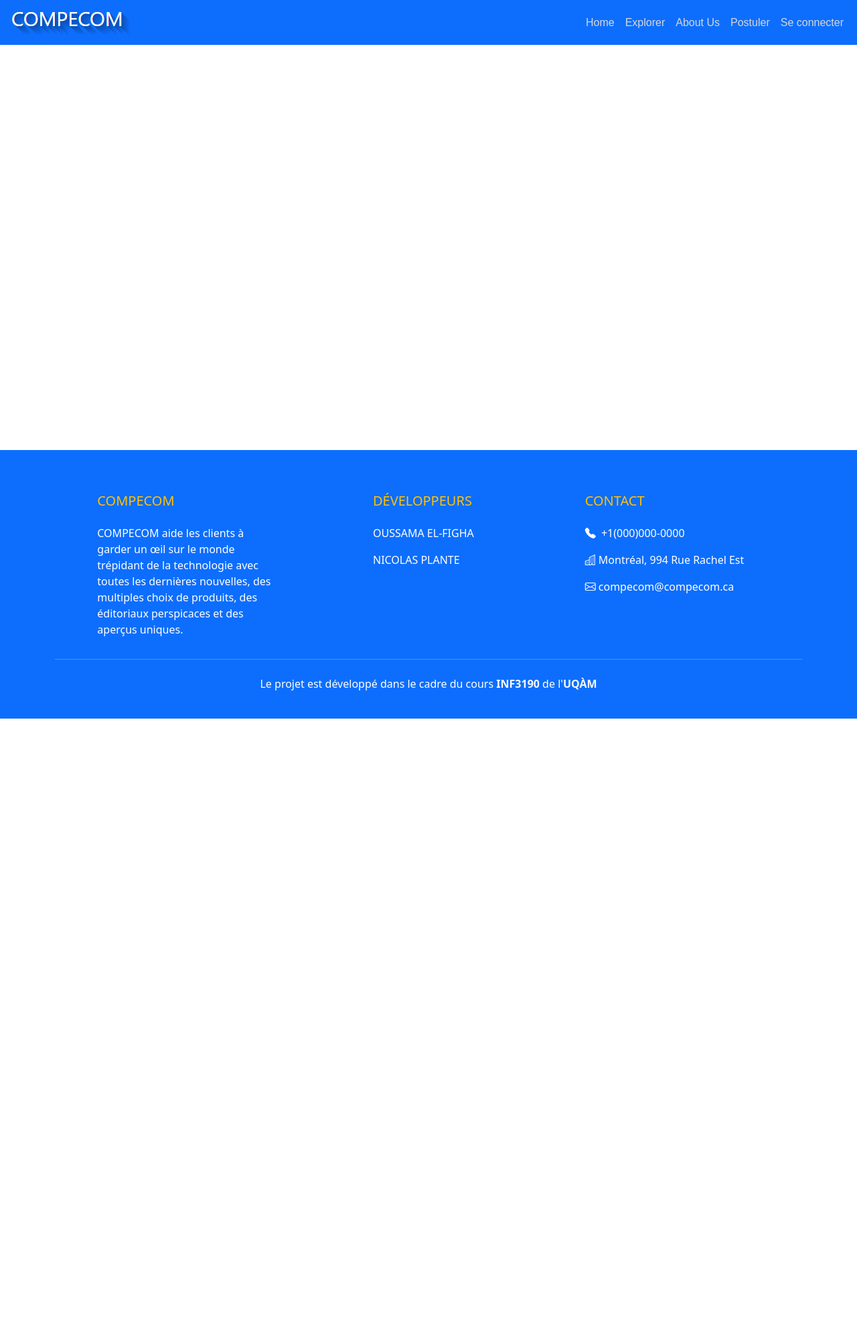
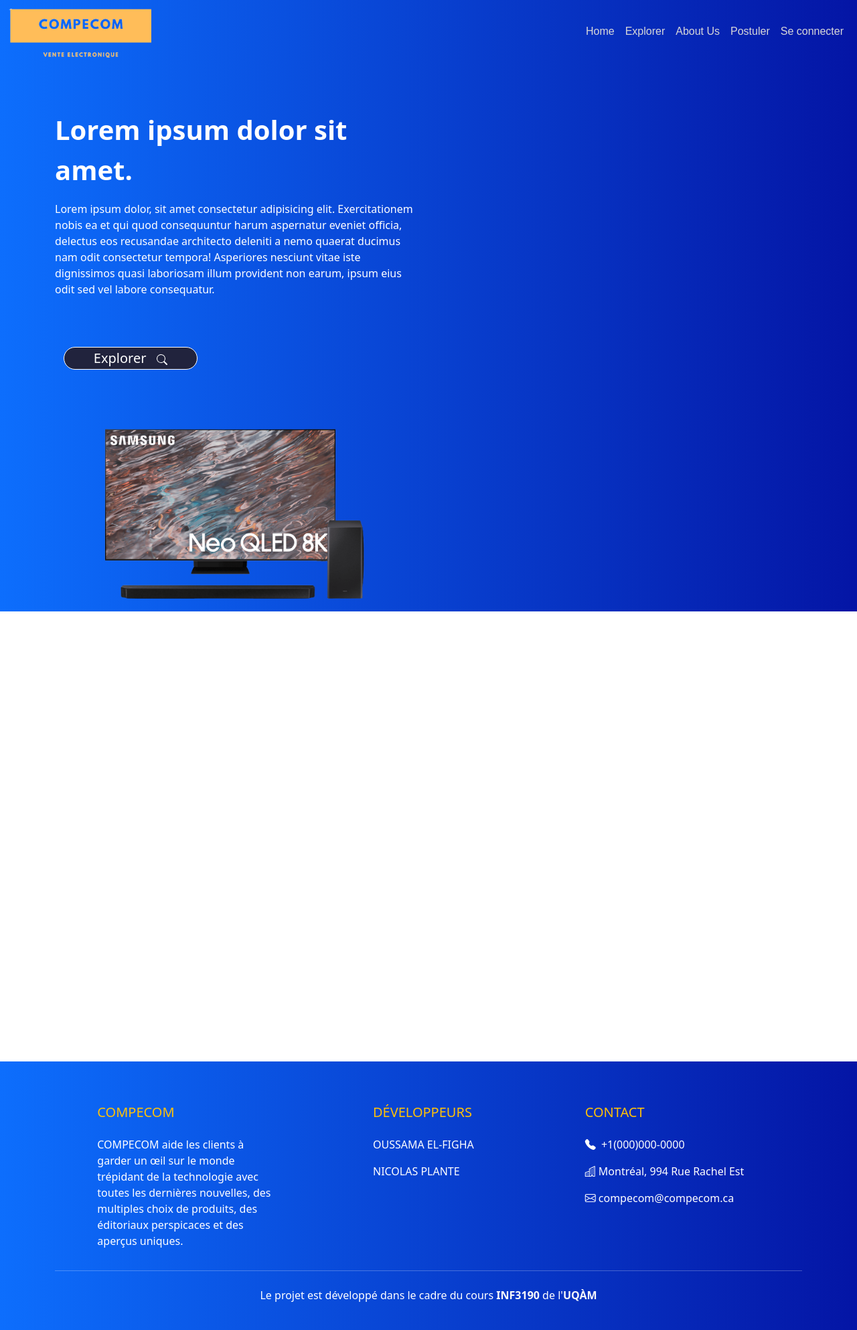
Before and after one commit to oussamaelfig/Angular_Store, a PHP site: page / in a window 1280 px wide. Shown: the whole page at 67% size. Before the commit the page ends 1073 px from the top, so only its background shows below. Run offline with PHP 8.4, Linux system fonts and the light colour scheme; some libraries are stand-ins or nearby versions.

Commit message:
changer couleurs de navbar et footer + ajout de button explore

```diff
--- a/CSS/style.css
+++ b/CSS/style.css
@@ -1,5 +1,16 @@
-.navbar a {
+.navbar li a {
   font-family: "Poppins", sans-serif !important;
+  font-weight: 500;
+  float: right;
+  text-align: left;
+}
+
+#logo-site {
+  width: 70%;
+}
+
+.navbar {
+  background-image: linear-gradient(to right, #0d6efd, rgb(4, 21, 165));
 }
 
 .nav-link {
@@ -31,7 +42,94 @@
   border-color: #dbe0e7;
   background-color: transparent;
   border-radius: 0.25rem;
+  outline: none !important;
 }
 .navbar-light .navbar-toggler {
   color: #dbe0e7 !important;
 }
+
+/*button explore*/
+#explore {
+  top: 50%;
+  left: 50%;
+  transform: translate(-50%, -50%);
+}
+
+#explore {
+  background-color: rgb(33, 35, 61);
+  color: white;
+  width: 200px;
+  height: auto;
+  border: 1px solid white;
+  font-size: 20px;
+  border-radius: 100px;
+  transition: 0.6s;
+  overflow: hidden;
+  position: relative;
+}
+
+#explore:focus {
+  outline: none;
+}
+
+#explore:before {
+  content: "";
+  display: block;
+  position: relative;
+  background-color: #c2c6cc;
+  width: 60px;
+  height: 100%;
+  left: 0;
+  right: 0;
+  opacity: 0.5s;
+  filter: blur(30px);
+  transform: translateX(-130px) skewX(-15deg);
+}
+
+#explore:after {
+  content: "";
+  display: block;
+  position: relative;
+  background-color: #b4d2da;
+  width: 30px;
+  height: 100%;
+  left: 30px;
+  top: 0;
+  opacity: 0;
+  filter: blur(30px);
+  transform: translate(-100px) scaleX(-15deg);
+}
+
+#explore:hover {
+  background: #b4d2da;
+  cursor: pointer;
+}
+
+#explore:hover:before {
+  transform: translateX(300px) skewX(-15deg);
+  opacity: 0.6;
+  transition: 0.7s;
+}
+
+#explore:hover::after {
+  transform: translateX(300px) skewX(-15deg);
+  opacity: 0.1;
+  transition: 0.7s;
+}
+
+/*footer*/
+footer {
+  background-image: linear-gradient(to right, #0d6efd, rgb(4, 21, 165));
+}
+/*banner*/
+#banner {
+  background-image: linear-gradient(to right, #0d6efd, rgb(4, 21, 165));
+  color: white;
+  padding-top: 5%;
+}
+
+.promo-title {
+  font-size: 40px;
+  font-weight: 600;
+  margin-top: 100px;
+}
--- a/index.html
+++ b/index.html
@@ -5,6 +5,7 @@
     <meta http-equiv="X-UA-Compatible" content="IE=edge" />
     <meta name="viewport" content="width=device-width, initial-scale=1.0" />
     <title>COMPECOM</title>
+    <link href="https://fonts.googleapis.com/css?family=Open+Sans:300" rel="stylesheet">
     <link
       href="https://cdn.jsdelivr.net/npm/bootstrap@5.1.3/dist/css/bootstrap.min.css"
       rel="stylesheet"
@@ -19,9 +20,10 @@
     <link rel="stylesheet" href="CSS/style.css" />
   </head>
   <body>
+    <!-- #Header-->
     <nav class="navbar fixed-top navbar-expand-lg navbar-light bg-primary">
       <div class="container-fluid">
-        <a href="#"><img src="Images/logo-compecom.PNG" alt="" /></a>
+        <a href="#"><img id="logo-site" src="Images/logoEnt1.png" alt="" /></a>
         <button
           class="navbar-toggler"
           type="button"
@@ -47,7 +49,7 @@
               <a class="nav-link" href="#">About Us</a>
             </li>
             <li class="nav-item">
-              <a class="nav-link" href="#">Postuler</a>
+              <a class="nav-link" href="HTML/postuler.html">Postuler</a>
             </li>
             <li class="nav-item">
               <a class="nav-link" href="#">Se connecter</a>
@@ -56,7 +58,33 @@
         </div>
       </div>
     </nav>
-<br>
+<!--------Banner section --------------->
+<section id="banner">
+  <div class="container">
+    <div class="row">
+      <div class="col-md-6">
+        <p class="promo-title">Lorem ipsum dolor sit amet.</p>
+        <p>Lorem ipsum dolor, sit amet consectetur adipisicing elit. Exercitationem nobis ea et qui quod consequuntur harum aspernatur eveniet officia, delectus eos recusandae architecto deleniti a nemo quaerat ducimus nam odit consectetur tempora! Asperiores nesciunt vitae iste dignissimos quasi laboriosam illum provident non earum, ipsum eius odit sed vel labore consequatur.</p>
+        <br>
+       </div>
+
+<div class="wrapper">
+  <div class="btn" style="padding-top: 50px;">
+    <a href="">
+    <button id="explore" type="button">Explorer &nbsp <svg xmlns="http://www.w3.org/2000/svg" width="16" height="16" fill="currentColor" class="bi bi-search" viewBox="0 0 16 16">
+  <path d="M11.742 10.344a6.5 6.5 0 1 0-1.397 1.398h-.001c.03.04.062.078.098.115l3.85 3.85a1 1 0 0 0 1.415-1.414l-3.85-3.85a1.007 1.007 0 0 0-.115-.1zM12 6.5a5.5 5.5 0 1 1-11 0 5.5 5.5 0 0 1 11 0z"></path>
+</svg> </button>
+  </div>
+  </a>
+</div>
+<div class="col-md-6 text-center">
+        <img src="/Images/tv_samsung.png" class="img-fluid" alt="tele-img" style="width: 80%; padding-top: 50px;">
+      </div>
+
+    </div>
+  </div>
+</section>
+    <br>
 <br>
 <br>
 <br>
```
Also changed, not shown: JS/index.js (+11 -0 lines), Images/ht-20220311-feature-fg-ht-m.webp (added), Images/landing-page-removebg-preview.png (added), Images/logoEnt.png (added), Images/logoEnt1.png (added), Images/tv_samsung.png (added).
